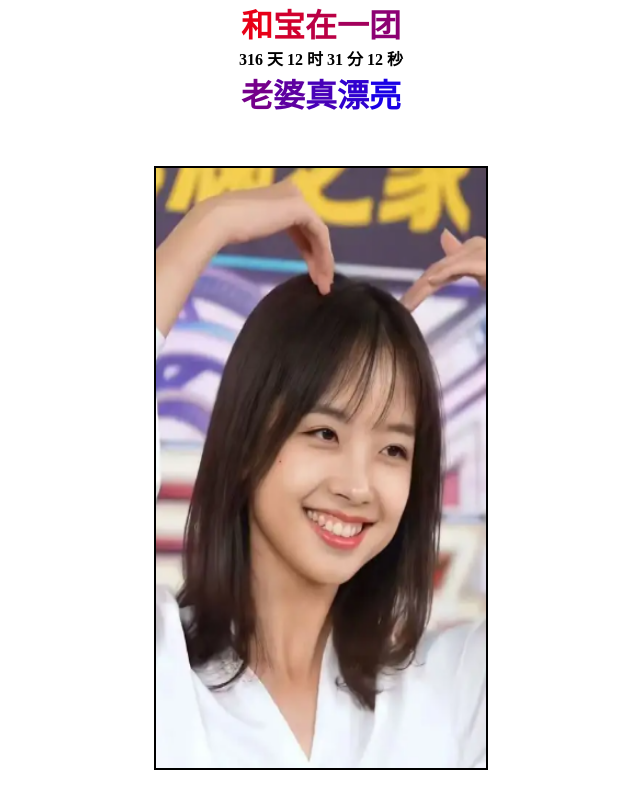
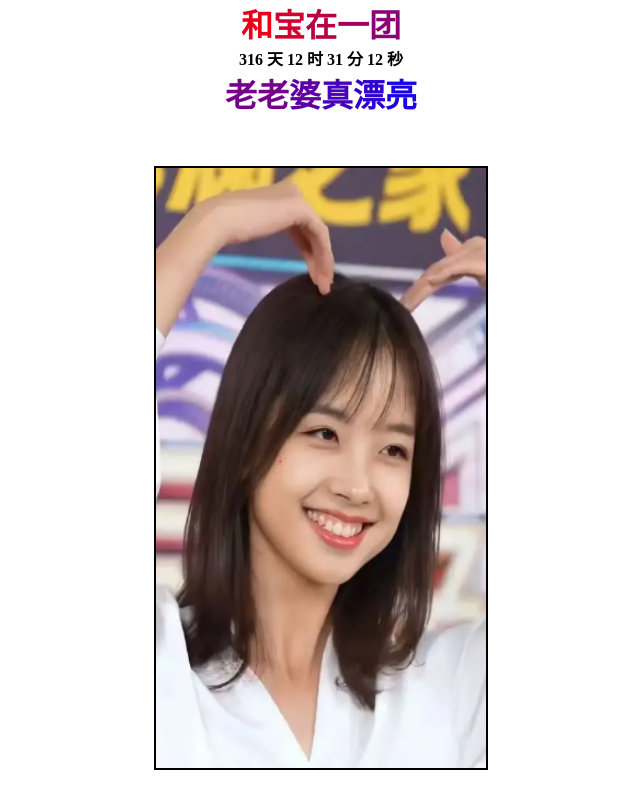
Before and after one commit to shengwenxiang/nice, a plain HTML site: page index.html in a window 1280 px wide. Shown: the whole page, without its empty margins (319-959 px from the left). Drawn offline with Linux system fonts and the light colour scheme.

Commit message:
test001 commit

```diff
--- a/index.html
+++ b/index.html
@@ -84,7 +84,7 @@
 			<img class="a" src="img.png"/>
 		</div>-->
 		<div align="center">
-			<h1><font color=#75008A>老</font><font color=#5E00A1>婆</font><font
+			<h1><font color=#75008A>老老</font><font color=#5E00A1>婆</font><font
             color=#4700B8>真</font><font color=#3000CF>漂</font><font color=#1900E6>亮</font><font color=#0200FD></h1></div>
 		<div id="wrap">
 
```
